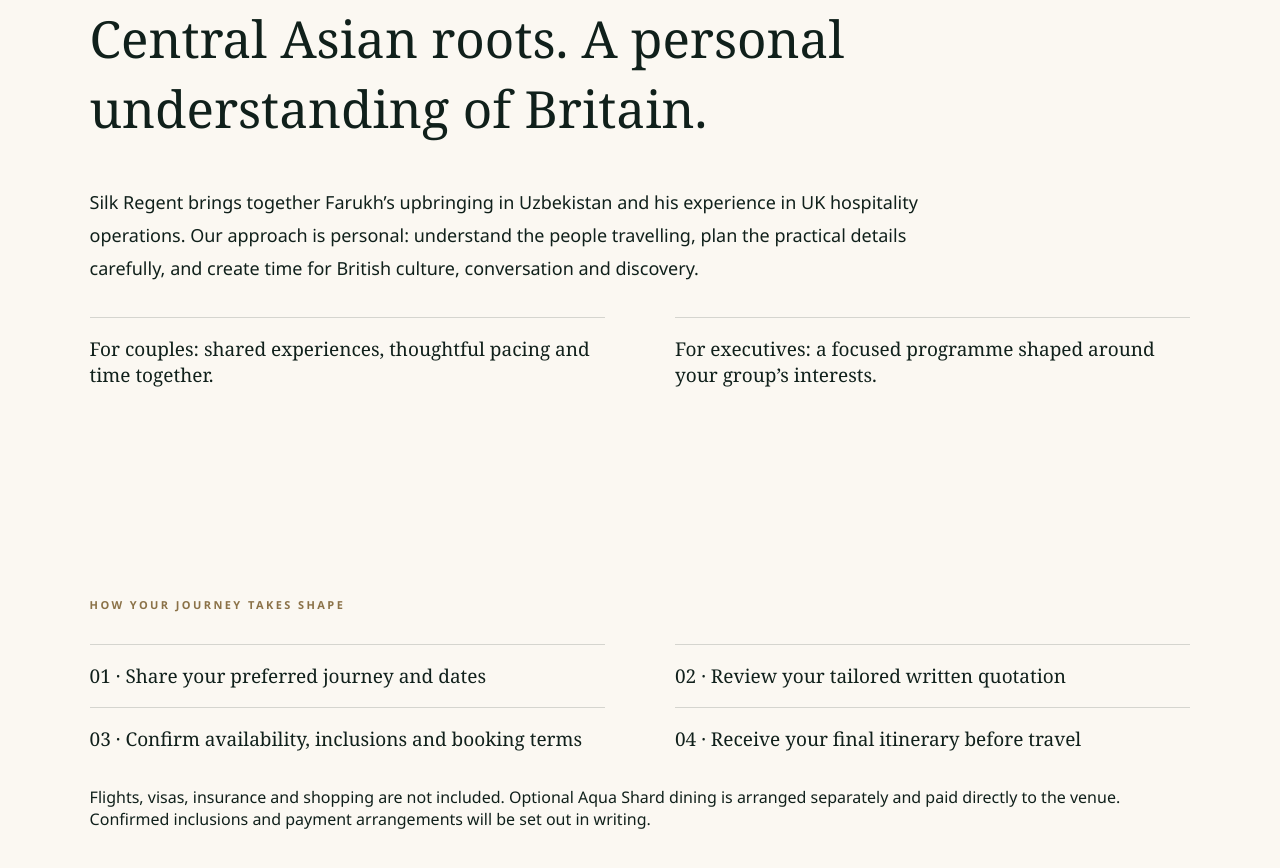
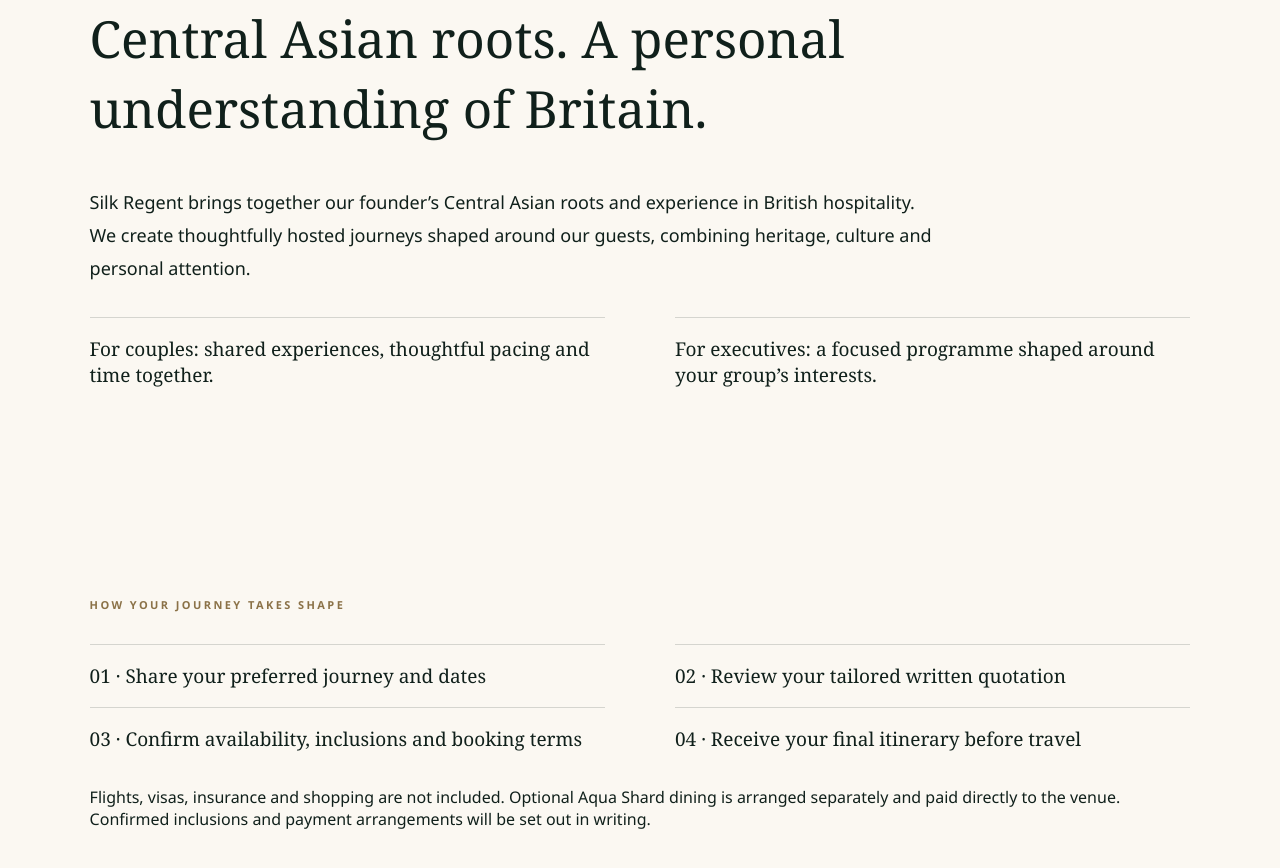
Before and after one commit to Fara8010/Silk-Road-Regent-House, a plain HTML site: page silk-regent-netlify-drop 2/index.html in a window 1280 px wide. Shown: the part 3462-4330 px from the top of the page. Drawn offline with Linux system fonts and the light colour scheme.

Commit message:
Use founder wording in approved brand story

```diff
--- a/silk-regent-netlify-drop 2/index.html
+++ b/silk-regent-netlify-drop 2/index.html
@@ -125,7 +125,7 @@
 
     <section class="included" id="our-story">
 <p class="kicker">The story behind Silk Regent</p><h2>Central Asian roots. A personal understanding of Britain.</h2>
-<p class="story-copy">Silk Regent brings together Farukh’s upbringing in Uzbekistan and his experience in UK hospitality operations. Our approach is personal: understand the people travelling, plan the practical details carefully, and create time for British culture, conversation and discovery.</p>
+<p class="story-copy">Silk Regent brings together our founder’s Central Asian roots and experience in British hospitality. We create thoughtfully hosted journeys shaped around our guests, combining heritage, culture and personal attention.</p>
 <div class="included-grid"><p>For couples: shared experiences, thoughtful pacing and time together.</p><p>For executives: a focused programme shaped around your group’s interests.</p></div>
 </section>
 <section class="included" id="booking-process"><p class="kicker">How your journey takes shape</p>
```
